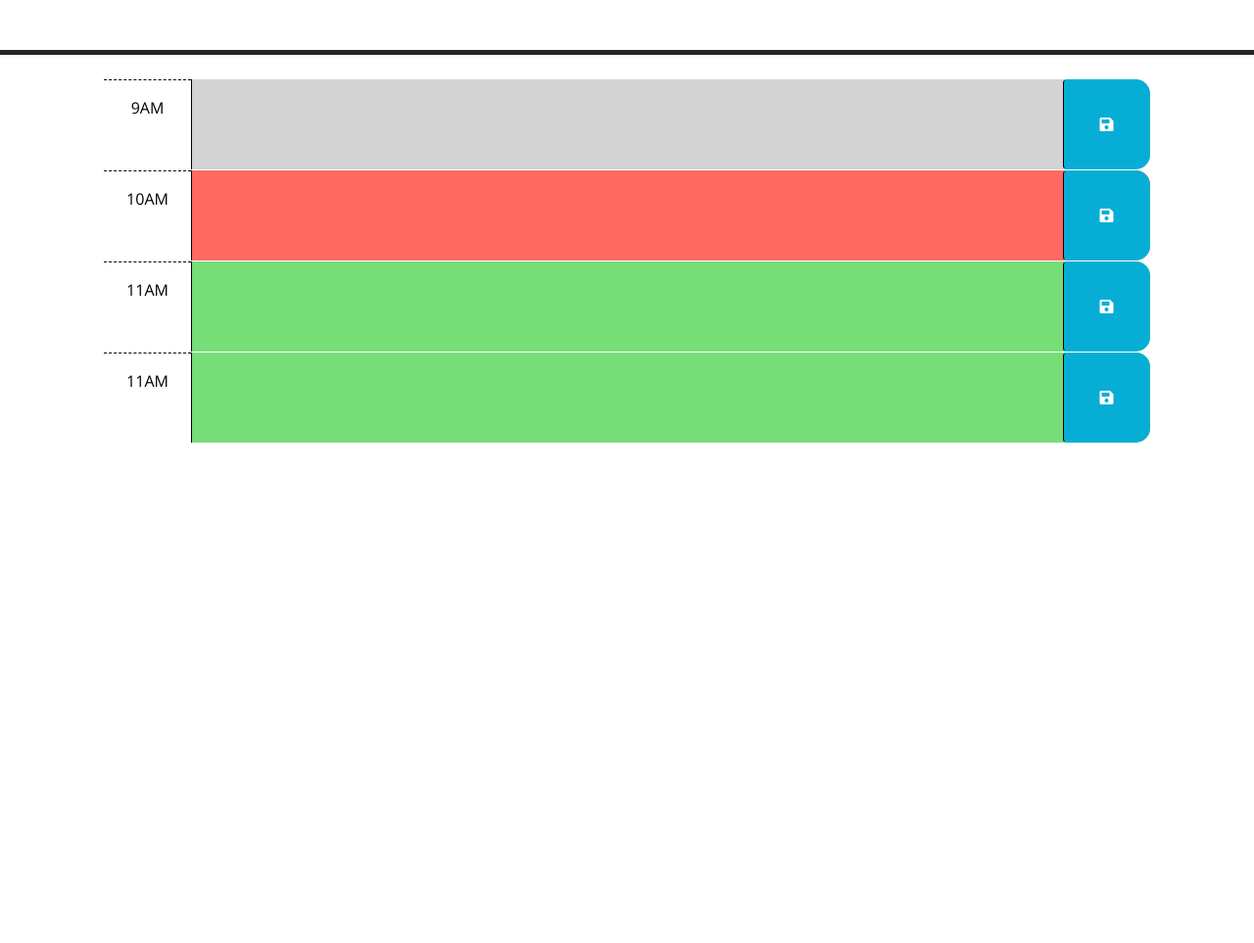
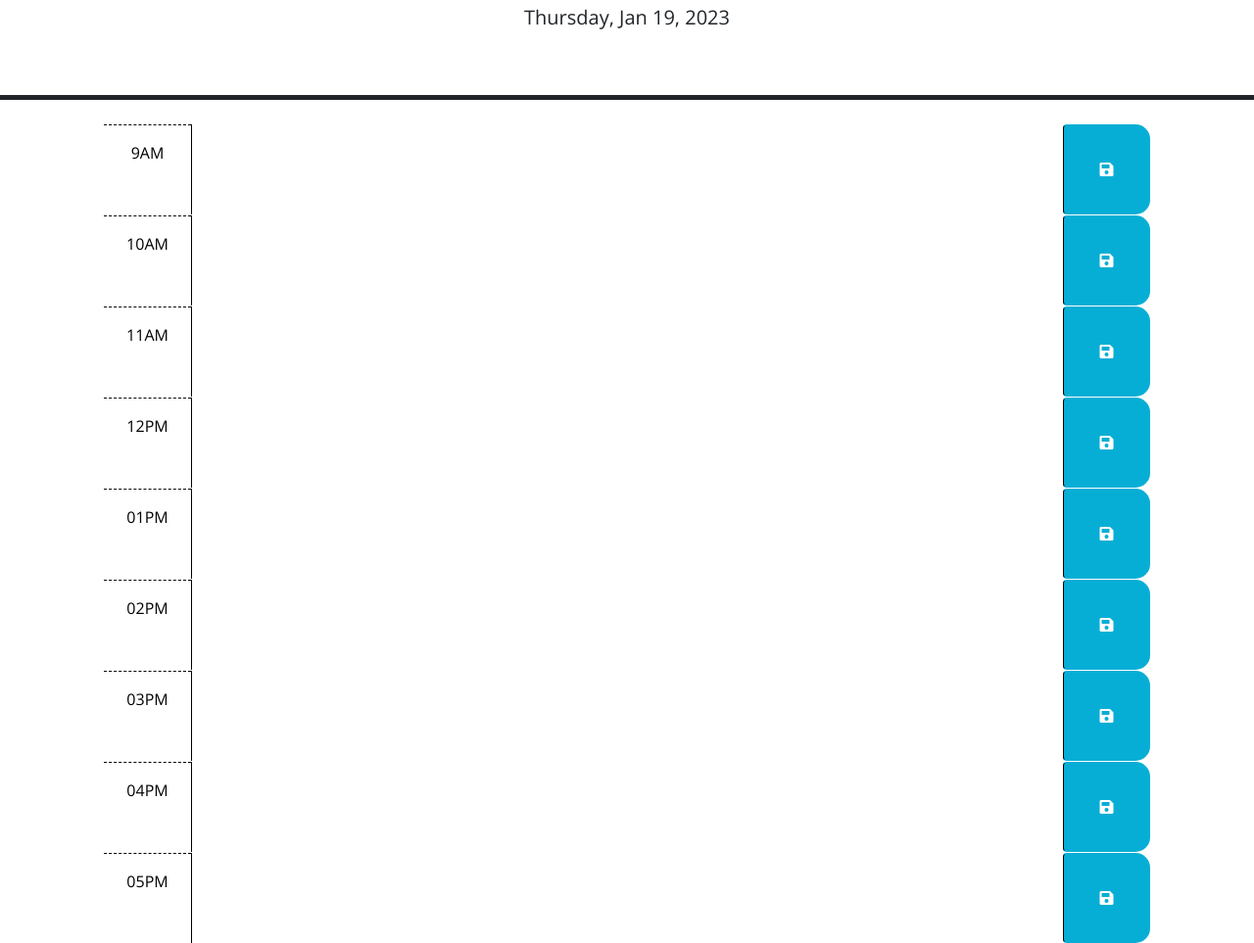
Before and after one commit to jason1chiu/calendar, a plain HTML site: page index.html in a window 1280 px wide. Shown: the part 176-1139 px from the top of the page at 98% size. Before the commit the page ends 800 px from the top, so only its background shows below. Drawn offline with nearby package versions, Linux system fonts and the light colour scheme; files that its build step writes are made by us from their sources.

Commit message:
insert date and time blocks

```diff
--- a/assets/js/script.js
+++ b/assets/js/script.js
@@ -8,6 +8,11 @@ $(function () {
   // function? How can DOM traversal be used to get the "hour-x" id of the
   // time-block containing the button that was clicked? How might the id be
   // useful when saving the description in local storage?
+
+
+
+
+
   //
   // TODO: Add code to apply the past, present, or future class to each time
   // block by comparing the id to the current hour. HINTS: How can the id
@@ -20,4 +25,6 @@ $(function () {
   // attribute of each time-block be used to do this?
   //
   // TODO: Add code to display the current date in the header of the page.
+  var today = dayjs();
+  $('#currentDay').text(today.format('dddd, MMM D, YYYY'));
 });
--- a/index.html
+++ b/index.html
@@ -18,7 +18,7 @@
       href="https://fonts.googleapis.com/css?family=Open+Sans&display=swap"
       rel="stylesheet"
     />
-    <link rel="stylesheet" href="style.css" />
+    <link rel="stylesheet" href="./assets/css/style.css" />
     <title>Work Day Scheduler</title>
   </head>
 
@@ -40,7 +40,7 @@
         -->
 
       <!-- Example of a past time block. The "past" class adds a gray background color. -->
-      <div id="hour-9" class="row time-block past">
+      <div id="hour-9" class="row time-block">
         <div class="col-2 col-md-1 hour text-center py-3">9AM</div>
         <textarea class="col-8 col-md-10 description" rows="3"> </textarea>
         <button class="btn saveBtn col-2 col-md-1" aria-label="save">
@@ -49,7 +49,7 @@
       </div>
 
       <!-- Example of a a present time block. The "present" class adds a red background color. -->
-      <div id="hour-10" class="row time-block present">
+      <div id="hour-10" class="row time-block">
         <div class="col-2 col-md-1 hour text-center py-3">10AM</div>
         <textarea class="col-8 col-md-10 description" rows="3"> </textarea>
         <button class="btn saveBtn col-2 col-md-1" aria-label="save">
@@ -58,7 +58,7 @@
       </div>
 
       <!-- Example of a future time block. The "future" class adds a green background color. -->
-      <div id="hour-11" class="row time-block future">
+      <div id="hour-11" class="row time-block">
         <div class="col-2 col-md-1 hour text-center py-3">11AM</div>
         <textarea class="col-8 col-md-10 description" rows="3"> </textarea>
         <button class="btn saveBtn col-2 col-md-1" aria-label="save">
@@ -66,13 +66,54 @@
         </button>
       </div>
 
-      <div id="hour-11" class="row time-block future">
-        <div class="col-2 col-md-1 hour text-center py-3">11AM</div>
+      <div id="hour-12" class="row time-block">
+        <div class="col-2 col-md-1 hour text-center py-3">12PM</div>
         <textarea class="col-8 col-md-10 description" rows="3"> </textarea>
         <button class="btn saveBtn col-2 col-md-1" aria-label="save">
           <i class="fas fa-save" aria-hidden="true"></i>
         </button>
       </div>
+
+      <div id="hour-01" class="row time-block">
+        <div class="col-2 col-md-1 hour text-center py-3">01PM</div>
+        <textarea class="col-8 col-md-10 description" rows="3"> </textarea>
+        <button class="btn saveBtn col-2 col-md-1" aria-label="save">
+          <i class="fas fa-save" aria-hidden="true"></i>
+        </button>
+      </div>
+
+      <div id="hour-02" class="row time-block">
+        <div class="col-2 col-md-1 hour text-center py-3">02PM</div>
+        <textarea class="col-8 col-md-10 description" rows="3"> </textarea>
+        <button class="btn saveBtn col-2 col-md-1" aria-label="save">
+          <i class="fas fa-save" aria-hidden="true"></i>
+        </button>
+      </div>
+
+      <div id="hour-03" class="row time-block">
+        <div class="col-2 col-md-1 hour text-center py-3">03PM</div>
+        <textarea class="col-8 col-md-10 description" rows="3"> </textarea>
+        <button class="btn saveBtn col-2 col-md-1" aria-label="save">
+          <i class="fas fa-save" aria-hidden="true"></i>
+        </button>
+      </div>
+
+      <div id="hour-04" class="row time-block">
+        <div class="col-2 col-md-1 hour text-center py-3">04PM</div>
+        <textarea class="col-8 col-md-10 description" rows="3"> </textarea>
+        <button class="btn saveBtn col-2 col-md-1" aria-label="save">
+          <i class="fas fa-save" aria-hidden="true"></i>
+        </button>
+      </div>
+
+      <div id="hour-05" class="row time-block">
+        <div class="col-2 col-md-1 hour text-center py-3">05PM</div>
+        <textarea class="col-8 col-md-10 description" rows="3"> </textarea>
+        <button class="btn saveBtn col-2 col-md-1" aria-label="save">
+          <i class="fas fa-save" aria-hidden="true"></i>
+        </button>
+      </div>
+
 
     <script src="https://code.jquery.com/jquery-3.4.1.min.js"></script>
     <script
@@ -81,6 +122,6 @@
       crossorigin="anonymous"
     ></script>
 
-    <script src="script.js"></script>
+    <script src="./assets/js/script.js"></script>
   </body>
 </html>
```
